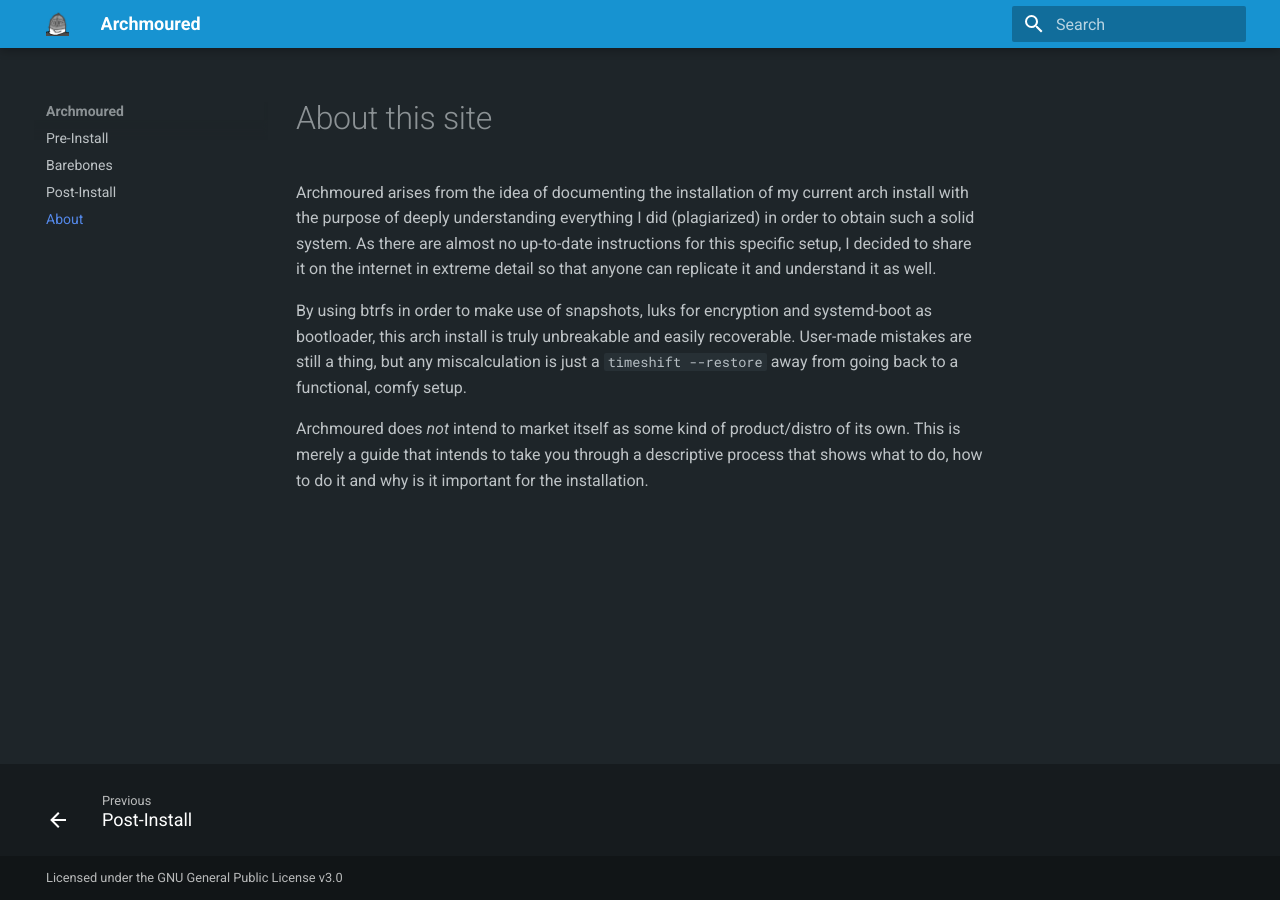
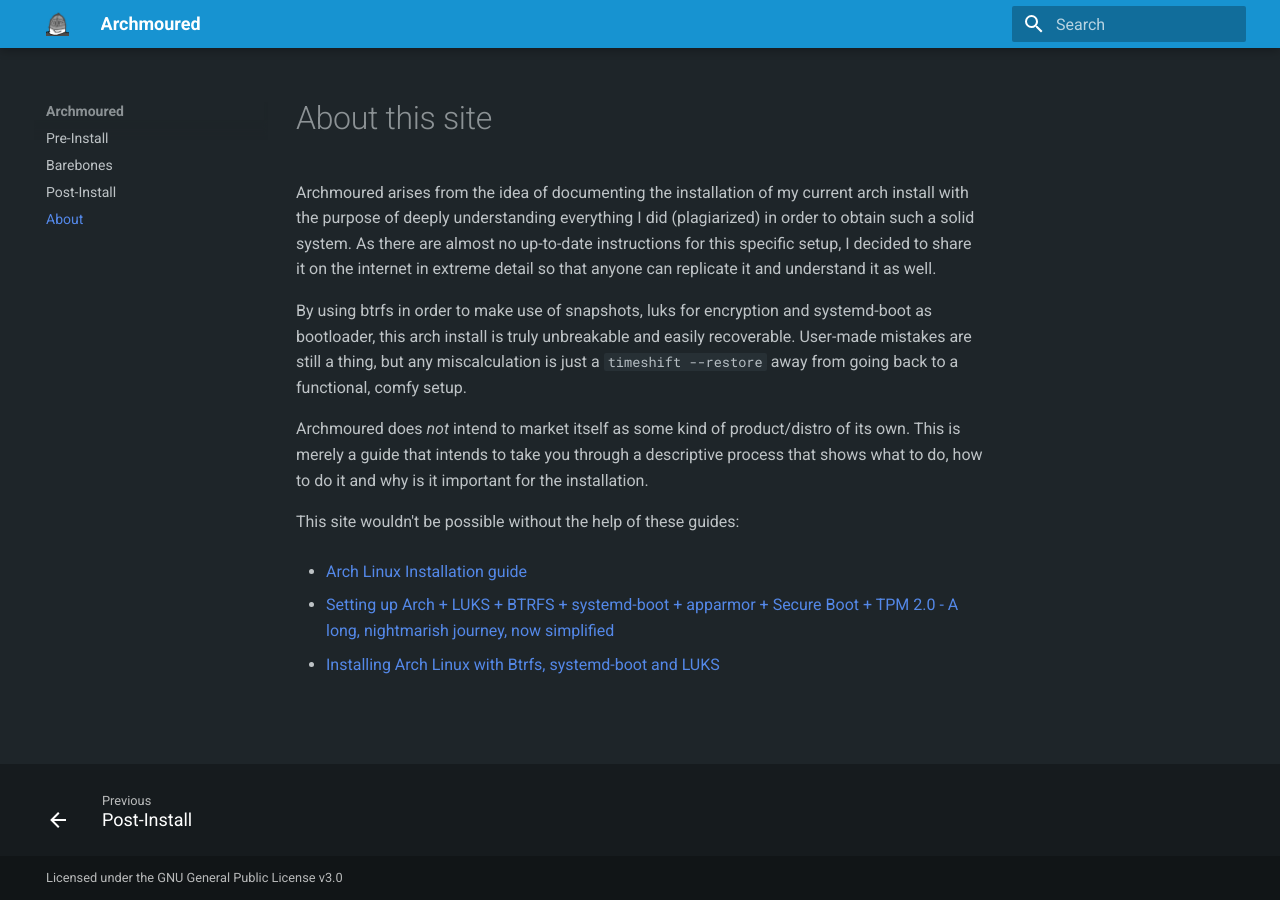
Before and after one commit to hvanjerdz/archmoured, an MkDocs documentation site: the page built from docs/about.md, in a window 1280 px wide. Built offline with MkDocs 1.6.1 and Material for MkDocs 9.7.7, drawn with Linux system fonts in a browser that asks for light colours.

Commit message:
Fix typo

```diff
--- a/docs/about.md
+++ b/docs/about.md
@@ -12,3 +12,11 @@
 Archmoured does _not_ intend to market itself as some kind of product/distro of its own. This is merely
 a guide that intends to take you through a descriptive process that shows what to do, how
 to do it and why is it important for the installation.
+
+This site wouldn't be possible without the help of these guides:
+
+- [Arch Linux Installation guide](https://wiki.archlinux.org/title/Installation_guide)
+
+- [Setting up Arch + LUKS + BTRFS + systemd-boot + apparmor + Secure Boot + TPM 2.0 - A long, nightmarish journey, now simplified](https://lemmy.eus/post/2898)
+
+- [Installing Arch Linux with Btrfs, systemd-boot and LUKS](https://nerdstuff.org/posts/2020/2020-004_arch_linux_luks_btrfs_systemd-boot/)
```
Also changed, not shown: docs/barebones.md (+2 -2 lines), site/about/index.html, site/barebones/index.html, site/search/search_index.json.
